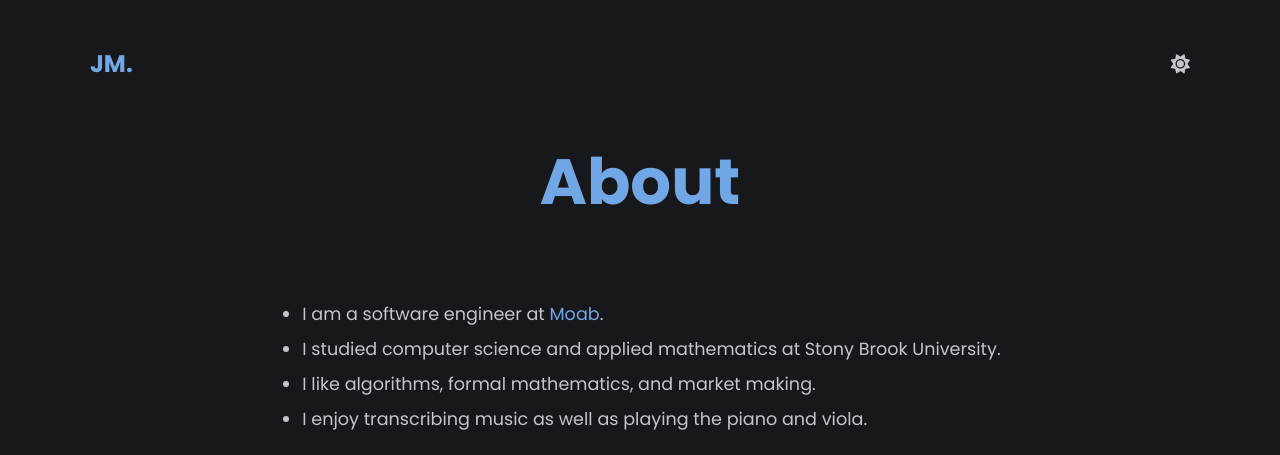
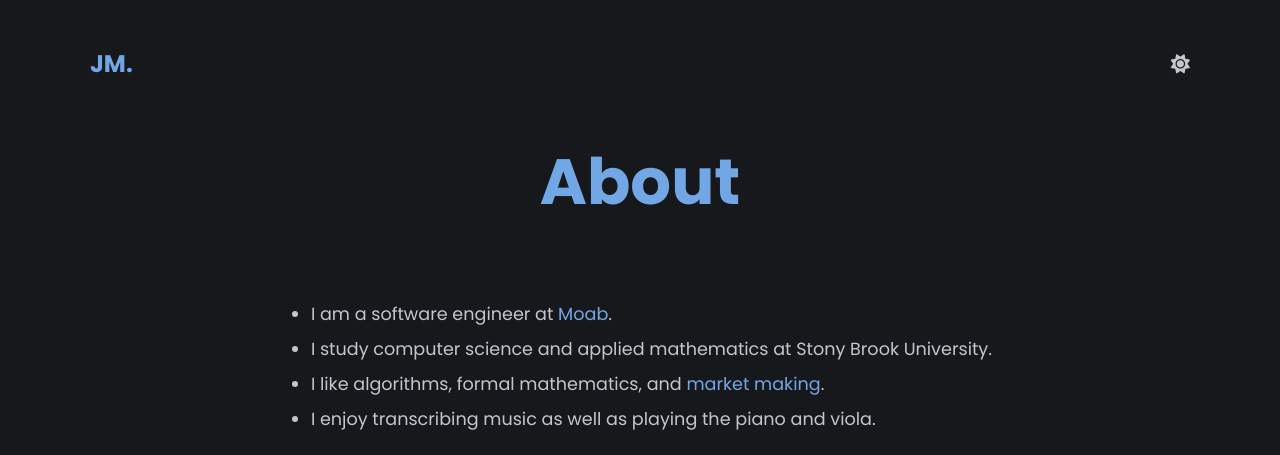
Before and after one commit to Jayyhk/jayyhk.github.io, a plain HTML site: page about/index.html in a window 1280 px wide. Shown: the top 455 px of the page. Drawn offline with Linux system fonts and the light colour scheme.

Commit message:
about section updates

```diff
--- a/about/index.html
+++ b/about/index.html
@@ -59,10 +59,19 @@
             >.
           </li>
           <li>
-            I studied computer science and applied mathematics at Stony Brook
+            I study computer science and applied mathematics at Stony Brook
             University.
           </li>
-          <li>I like algorithms, formal mathematics, and market making.</li>
+          <li>
+            I like algorithms, formal mathematics, and
+            <a
+              href="https://lbtrading.com/"
+              target="_blank"
+              rel="noopener noreferrer"
+              class="link"
+              >market making</a
+            >.
+          </li>
           <li>
             I enjoy transcribing music as well as playing the piano and viola.
           </li>
```
